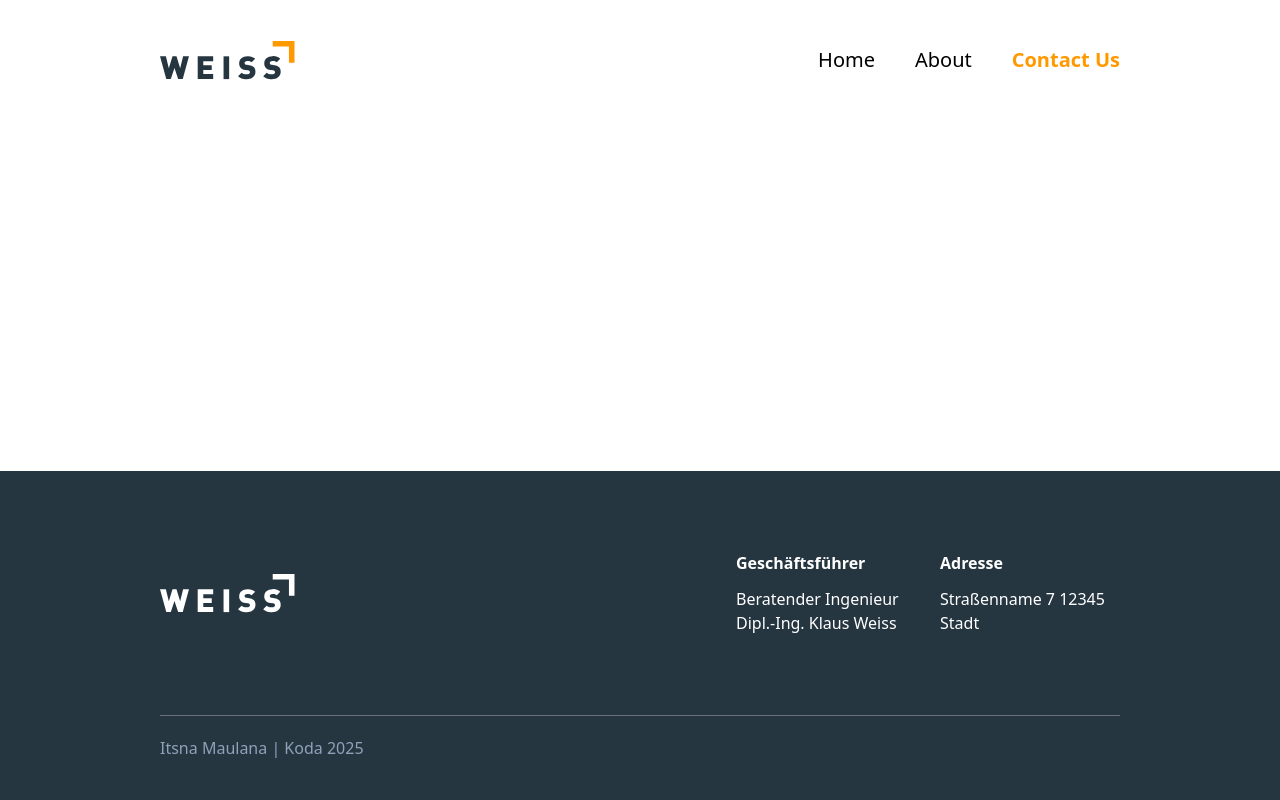
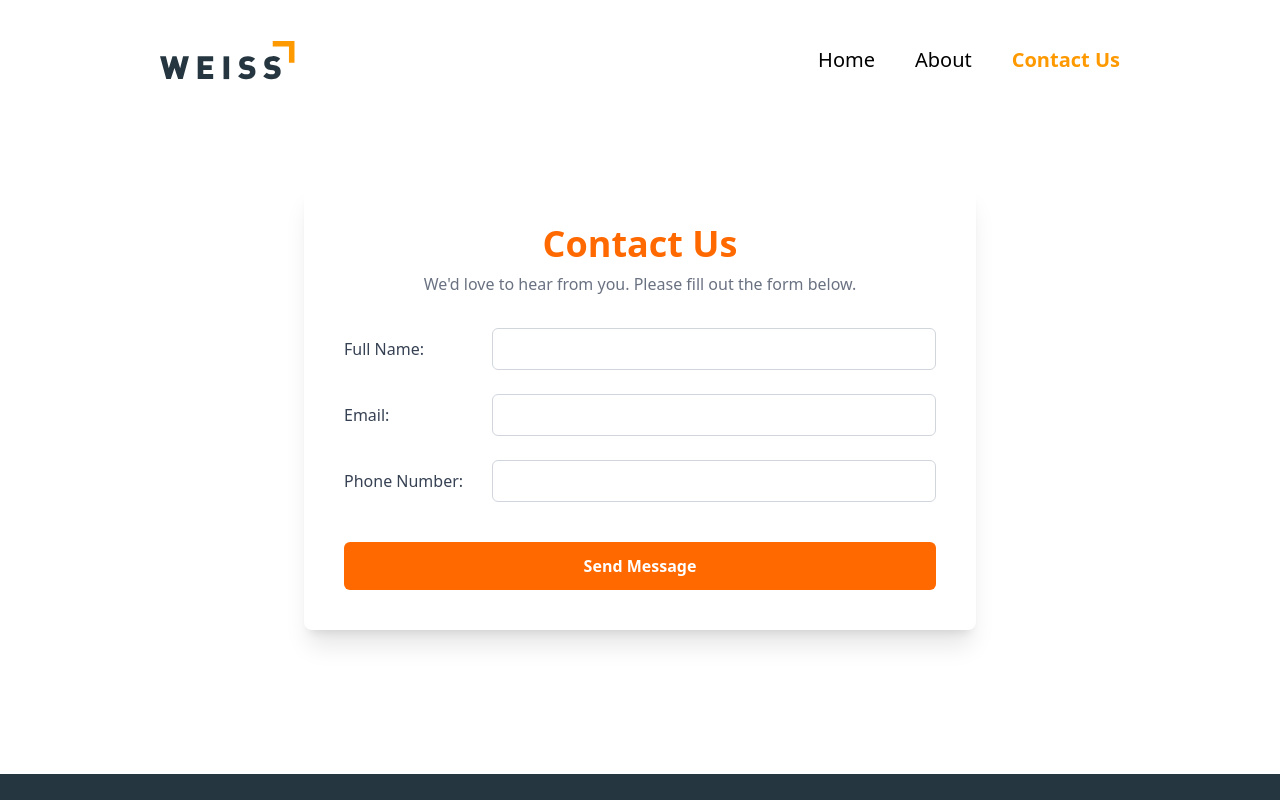
Before and after one commit to ItsnaMaulanaHasan/koda-b4-react3, a React (Vite) app: page /contact in a window 1280 px wide. Shown: the top 800 px of the page. Built offline with nearby package versions, Linux system fonts and the light colour scheme.

Commit message:
feat: update contact page

```diff
--- /dev/null
+++ b/src/components/Input.jsx
@@ -0,0 +1,12 @@
+function Input({ type, name, children, value, onChange }) {
+  return (
+    <div className="flex flex-col md:flex-row md:items-center">
+      <label htmlFor={name} className="w-full md:w-1/4 font-medium text-gray-700 mb-1 md:mb-0">
+        {children}
+      </label>
+      <input className="w-full md:w-3/4 border border-gray-300 rounded-md px-3 py-2 focus:outline-none focus:ring-2 focus:ring-blue-500" type={type} name={name} id={name} value={value} onChange={onChange} required />
+    </div>
+  );
+}
+
+export default Input;
--- a/src/pages/Contact.jsx
+++ b/src/pages/Contact.jsx
@@ -1,13 +1,35 @@
 import Navbar from "../components/Navbar";
 import Footer from "../components/Footer";
+import Input from "../components/Input";
+import { useState, useEffect } from "react";
 
 function Contact() {
+  const [submissions, setSubmissions] = useState([]);
+  useEffect(() => {
+    try {
+      const storedSubmissions = JSON.parse(localStorage.getItem("contactSubmissions")) || [];
+      setSubmissions(storedSubmissions);
+    } catch (error) {
+      console.error("Failed to parse submissions from localStorage", error);
+      setSubmissions([]);
+    }
+  }, []);
+
+  const handleNewSubmission = (newSubmission) => {
+    const updatedSubmissions = [...submissions, newSubmission];
+    setSubmissions(updatedSubmissions);
+    localStorage.setItem("contactSubmissions", JSON.stringify(updatedSubmissions));
+  };
+
   return (
     <div className="flex flex-col min-h-screen">
       <header>
         <Navbar />
       </header>
-      <main className="flex-grow"></main>
+      <main className="flex-grow py-16 md:px-20 px-5 mt-30">
+        <FormContainer onNewSubmission={handleNewSubmission} />
+        <SubmissionsList submissions={submissions} />
+      </main>
       <footer>
         <Footer />
       </footer>
@@ -15,4 +37,87 @@ function Contact() {
   );
 }
 
+const FormContainer = ({ onNewSubmission }) => {
+  const [formData, setFormData] = useState({
+    fullName: "",
+    email: "",
+    phoneNumber: "",
+  });
+
+  const inputField = [
+    {
+      type: "text",
+      name: "fullName",
+      label: "Full Name: ",
+    },
+    {
+      type: "email",
+      name: "email",
+      label: "Email: ",
+    },
+    {
+      type: "text",
+      name: "phoneNumber",
+      label: "Phone Number: ",
+    },
+  ];
+
+  const handleChange = (e) => {
+    const { name, value } = e.target;
+    setFormData((prevData) => ({ ...prevData, [name]: value }));
+  };
+
+  const handleSubmit = (e) => {
+    e.preventDefault();
+    onNewSubmission(formData);
+    setFormData({ fullName: "", email: "", phoneNumber: "" });
+  };
+
+  return (
+    <div className="shadow-xl p-10 rounded-lg bg-white max-w-2xl mx-auto">
+      <div className="mb-8">
+        <h1 className="font-bold text-4xl text-center text-orange-500">Contact Us</h1>
+        <p className="text-center text-gray-500 mt-2">We'd love to hear from you. Please fill out the form below.</p>
+      </div>
+      <form className="flex flex-col gap-6" onSubmit={handleSubmit}>
+        {inputField.map(({ type, name, label }) => (
+          <Input key={name} type={type} name={name} value={formData[name]} onChange={handleChange}>
+            {label}
+          </Input>
+        ))}
+        <button type="submit" className="bg-orange-500 text-white font-bold py-3 px-4 rounded-md hover:bg-orange-600 focus:outline-none focus:ring-2 focus:ring-offset-2 focus:ring-orange-400 transition-colors duration-300 mt-4">
+          Send Message
+        </button>
+      </form>
+    </div>
+  );
+};
+
+const SubmissionsList = ({ submissions }) => {
+  if (!submissions.length) {
+    return null;
+  }
+
+  return (
+    <div className="mt-12 max-w-2xl mx-auto bg-white shadow-xl rounded-lg p-8">
+      <h2 className="text-2xl font-bold mb-6 text-center text-orange-500">Submitted Data</h2>
+      <div className="space-y-4">
+        {submissions.map((submission, index) => (
+          <div key={index} className="p-4 border rounded-md bg-gray-50 text-gray-700">
+            <p>
+              <strong>Full Name:</strong> {submission.fullName}
+            </p>
+            <p>
+              <strong>Email:</strong> {submission.email}
+            </p>
+            <p>
+              <strong>Phone Number:</strong> {submission.phoneNumber}
+            </p>
+          </div>
+        ))}
+      </div>
+    </div>
+  );
+};
+
 export default Contact;
```
